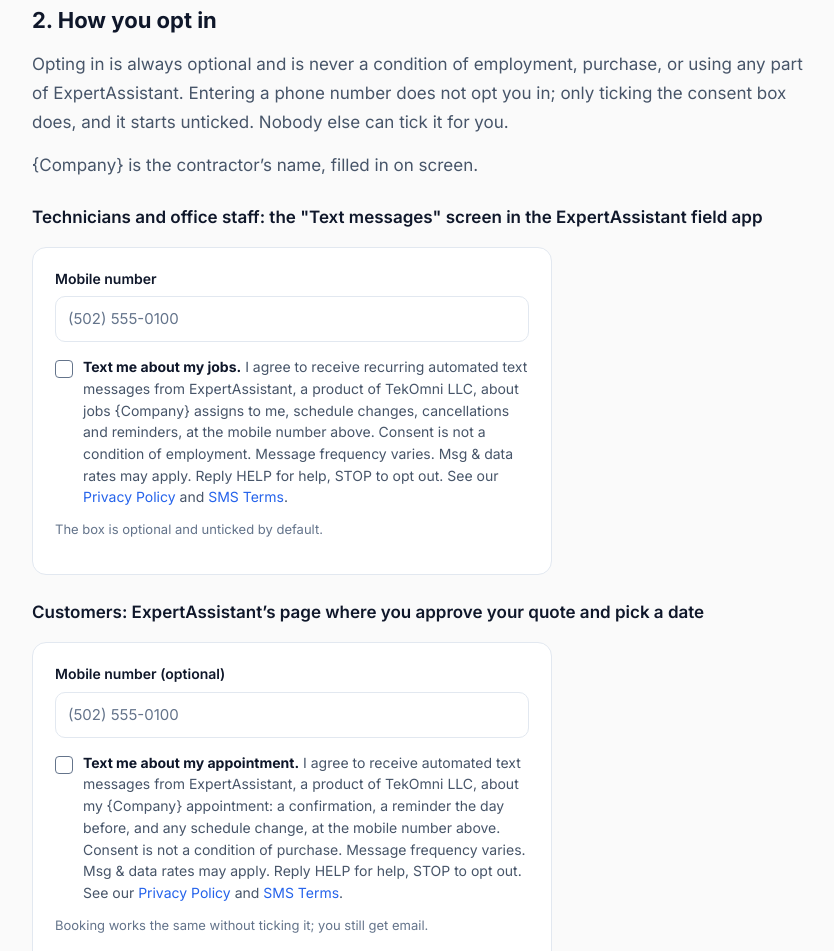
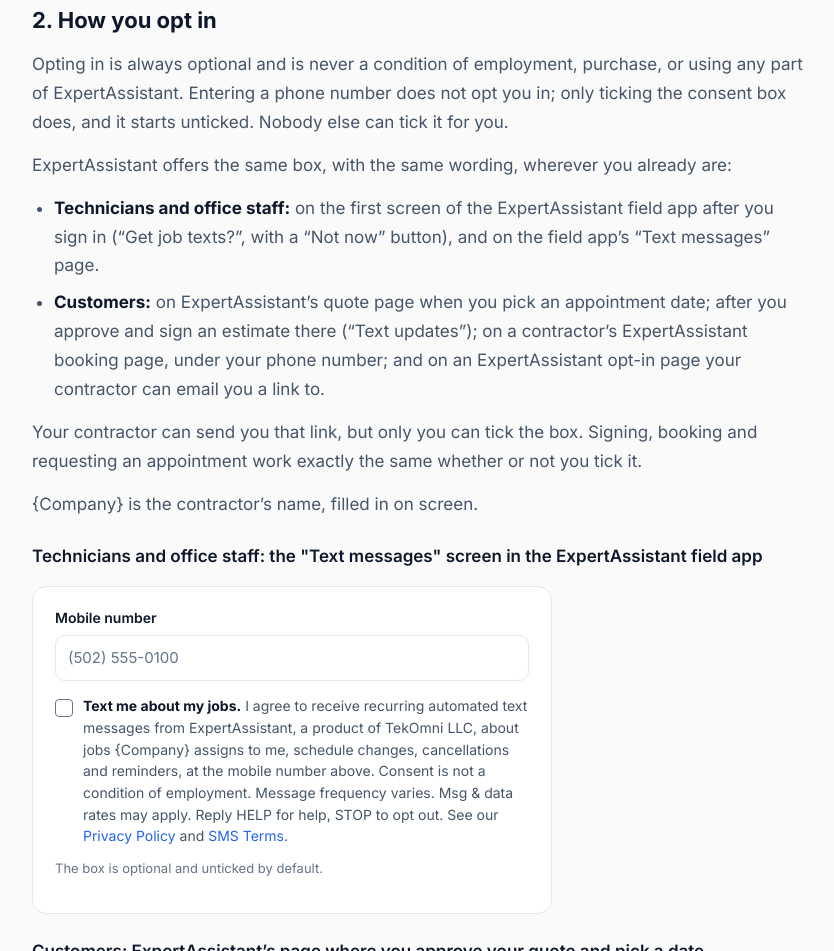
Before and after one commit to devTO1010/expertassistant-website, a plain HTML site: page sms.html in a window 1280 px wide. Shown: the part 1364-2315 px from the top of the page, without its empty margins (222-1056 px from the left). Drawn offline with Linux system fonts and the light colour scheme.

Commit message:
SMS page: list every place ExpertAssistant offers the optional text box (field app home + Text messages; quote, e-sign, booking, emailed opt-in link)
Co-Authored-By: Claude Opus 5.5 <noreply@anthropic.com>

```diff
--- a/sms.html
+++ b/sms.html
@@ -107,6 +107,12 @@
     <h2>2. How you opt in</h2>
     <p>Opting in is always optional and is never a condition of employment, purchase, or using any part of ExpertAssistant. Entering a phone number does not opt you in; only ticking the consent box does, and it starts unticked. Nobody else can tick it for you.</p>
 
+    <p>ExpertAssistant offers the same box, with the same wording, wherever you already are:</p>
+    <ul>
+      <li><strong>Technicians and office staff:</strong> on the first screen of the ExpertAssistant field app after you sign in (&ldquo;Get job texts?&rdquo;, with a &ldquo;Not now&rdquo; button), and on the field app&rsquo;s &ldquo;Text messages&rdquo; page.</li>
+      <li><strong>Customers:</strong> on ExpertAssistant&rsquo;s quote page when you pick an appointment date; after you approve and sign an estimate there (&ldquo;Text updates&rdquo;); on a contractor&rsquo;s ExpertAssistant booking page, under your phone number; and on an ExpertAssistant opt-in page your contractor can email you a link to.</li>
+    </ul>
+    <p>Your contractor can send you that link, but only you can tick the box. Signing, booking and requesting an appointment work exactly the same whether or not you tick it.</p>
     <p>{Company} is the contractor&rsquo;s name, filled in on screen.</p>
     <h3>Technicians and office staff: the "Text messages" screen in the ExpertAssistant field app</h3>
     <div class="screen" aria-label="Example of the technician consent screen">
```
